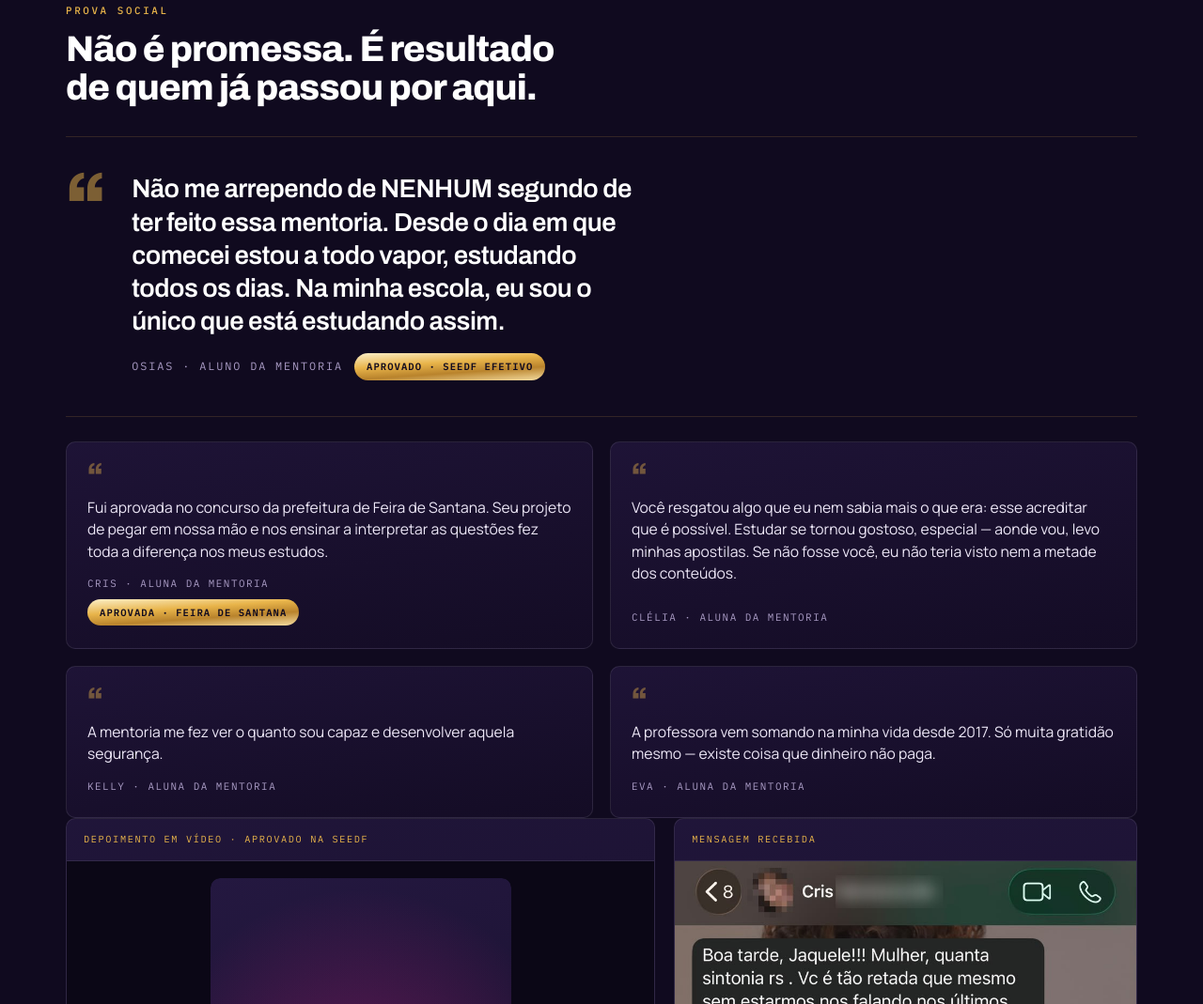
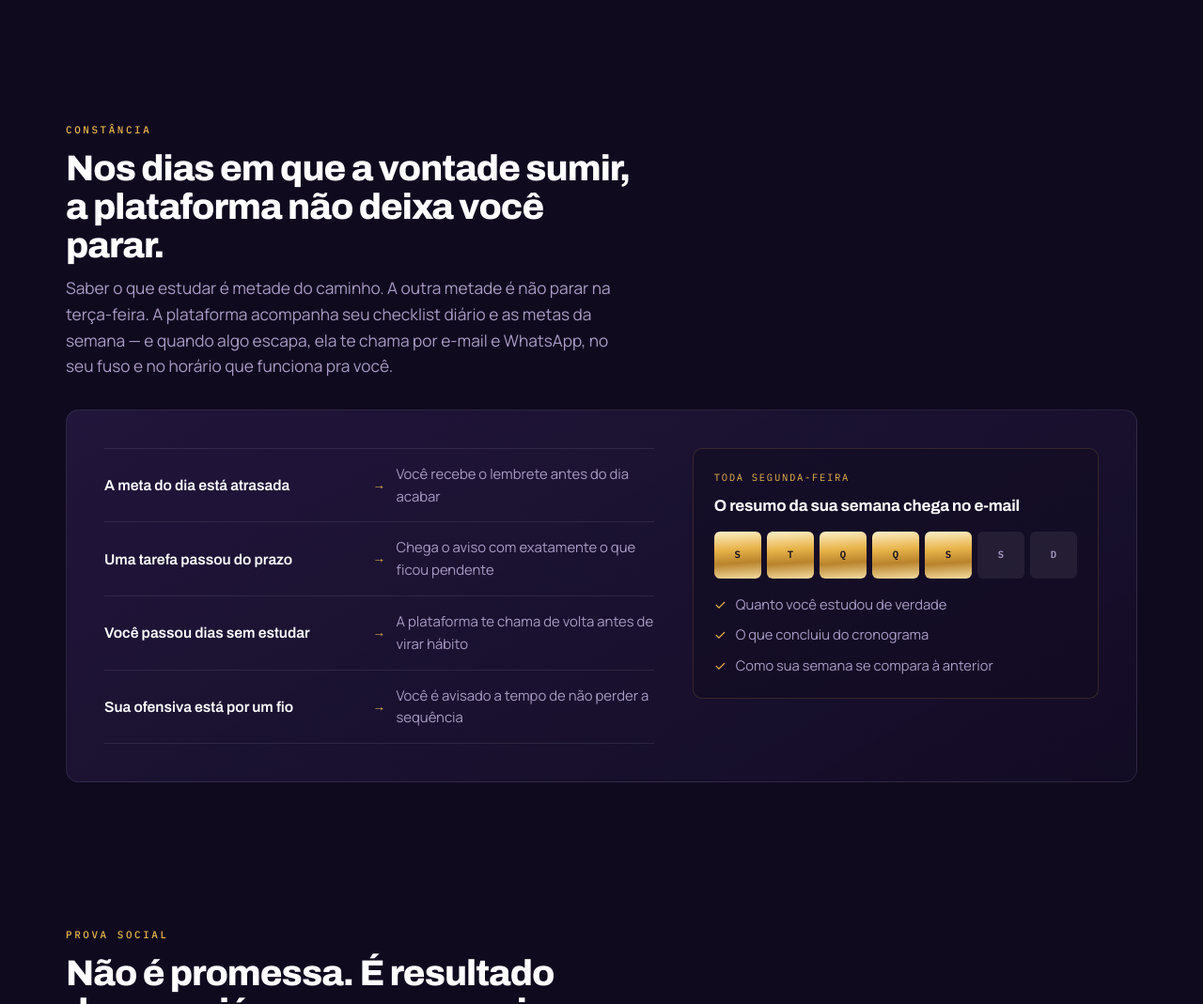
Before and after one commit to csantanak/mentoria-seedf-lp, a website: page public/index.html in a window 1280 px wide. Shown: the part 3544-4613 px from the top of the page at 94% size. Drawn offline with Linux system fonts and the light colour scheme.

Commit message:
Adiciona a seção de constância: checklist, cobrança automática e resumo semanal
Co-Authored-By: Claude Opus 5 <noreply@anthropic.com>

```diff
--- a/public/index.html
+++ b/public/index.html
@@ -234,6 +234,30 @@ section{padding-block:clamp(44px,6vw,80px); position:relative}
 .photo img{display:block; width:100%; height:auto}
 .photo::after{content:""; position:absolute; inset:0; box-shadow:inset 0 0 60px rgba(16,10,31,.5); pointer-events:none}
 
+/* constância */
+.rotina{
+  border-radius:14px; padding:clamp(24px,3.4vw,40px);
+  background:linear-gradient(150deg,rgba(36,24,64,.85),rgba(20,13,38,.92));
+  border:1px solid var(--line-soft); margin-top:26px;
+  display:grid; grid-template-columns:minmax(0,1.15fr) minmax(0,.85fr); gap:clamp(22px,3.2vw,42px); align-items:start;
+}
+.gatilhos{display:flex; flex-direction:column; border-top:1px solid var(--line-soft)}
+.gatilho{display:grid; grid-template-columns:1fr auto 1fr; gap:14px; align-items:center;
+  padding-block:15px; border-bottom:1px solid var(--line-soft)}
+.gatilho .quando{font-family:"Archivo",sans-serif; font-weight:600; font-size:.98rem; color:var(--white)}
+.gatilho .seta{color:var(--gold); font-family:"IBM Plex Mono",monospace; font-size:.85rem}
+.gatilho .entao{font-size:.93rem; color:var(--muted)}
+.semana{background:rgba(16,10,31,.5); border:1px solid var(--line); border-radius:var(--r); padding:22px}
+.semana .k{font-family:"IBM Plex Mono",monospace; font-size:.66rem; letter-spacing:.16em; text-transform:uppercase; color:var(--gold)}
+.semana h3{margin:8px 0 14px}
+.dias{display:flex; gap:6px; margin-bottom:16px}
+.dia{flex:1; aspect-ratio:1; border-radius:6px; display:grid; place-items:center;
+  font-family:"IBM Plex Mono",monospace; font-size:.66rem; font-weight:600; color:var(--night); background:var(--foil)}
+.dia.vazio{background:rgba(255,255,255,.07); color:var(--muted)}
+.semana ul{list-style:none; margin:0; padding:0; display:flex; flex-direction:column; gap:9px}
+.semana li{display:grid; grid-template-columns:auto 1fr; gap:10px; font-size:.92rem; color:var(--muted)}
+.semana li span:first-child{color:var(--gold)}
+
 /* prova social */
 .quote-big{
   display:grid; grid-template-columns:auto 1fr; gap:clamp(16px,2.5vw,28px); align-items:start;
@@ -339,6 +363,9 @@ footer{border-top:1px solid var(--line-soft); padding-block:28px; background:var
   font-family:"IBM Plex Mono",monospace; font-size:.66rem; letter-spacing:.1em; text-transform:uppercase; color:var(--muted)}
 
 @media (max-width:940px){
+  .rotina{grid-template-columns:1fr}
+  .gatilho{grid-template-columns:1fr; gap:4px}
+  .gatilho .seta{display:none}
   .depo-grid{grid-template-columns:1fr !important}
   .provas{grid-template-columns:1fr}
   .quote-big{grid-template-columns:1fr; gap:4px}
@@ -594,6 +621,11 @@ footer{border-top:1px solid var(--line-soft); padding-block:28px; background:var
         <div class="chk">✓</div>
       </div>
       <div class="incl-item">
+        <div class="k">Rotina</div>
+        <div><h3>Checklist diário e cobrança automática</h3><p>Metas da semana, tarefas do dia e lembretes por e-mail e WhatsApp quando você atrasa — você não depende de lembrar sozinho.</p></div>
+        <div class="chk">✓</div>
+      </div>
+      <div class="incl-item">
         <div class="k">Cronograma</div>
         <div><h3>Cronograma pronto no primeiro dia, revisado depois do edital</h3><p>Você não espera nada para começar: entra com um cronograma estruturado na mão. Quando o edital for publicado, ele é conferido junto com você em até 48 horas e ajustado ao que a banca de fato cobrou.</p></div>
         <div class="chk">✓</div>
@@ -639,6 +671,55 @@ footer{border-top:1px solid var(--line-soft); padding-block:28px; background:var
       <p class="lede">A mentoria não é um curso gravado que você assiste sozinho. São dois encontros por semana com a professora olhando o seu cronograma, corrigindo a sua discursiva e dizendo, com nome e sobrenome, o que você precisa ajustar até a próxima sessão.</p>
       <p class="lede">É esse acompanhamento que separa quem estuda muito de quem estuda na direção certa. Nesta turma são <b style="color:var(--gold)">quatro meses</b> dele — três do programa e um de bônus.</p>
       <a class="top-cta" href="#ficha" style="align-self:flex-start; padding:12px 22px; font-size:.9rem">Quero entrar na turma com 10% off</a>
+    </div>
+  </div>
+</section>
+
+<section>
+  <div class="wrap">
+    <div class="sec-head">
+      <p class="eyebrow">Constância</p>
+      <h2>Nos dias em que a vontade sumir,<br>a plataforma não deixa você parar.</h2>
+      <p class="lede">Saber o que estudar é metade do caminho. A outra metade é não parar na terça-feira. A plataforma acompanha seu checklist diário e as metas da semana — e quando algo escapa, ela te chama por e-mail e WhatsApp, no seu fuso e no horário que funciona pra você.</p>
+    </div>
+
+    <div class="rotina">
+      <div class="gatilhos">
+        <div class="gatilho">
+          <span class="quando">A meta do dia está atrasada</span>
+          <span class="seta">&rarr;</span>
+          <span class="entao">Você recebe o lembrete antes do dia acabar</span>
+        </div>
+        <div class="gatilho">
+          <span class="quando">Uma tarefa passou do prazo</span>
+          <span class="seta">&rarr;</span>
+          <span class="entao">Chega o aviso com exatamente o que ficou pendente</span>
+        </div>
+        <div class="gatilho">
+          <span class="quando">Você passou dias sem estudar</span>
+          <span class="seta">&rarr;</span>
+          <span class="entao">A plataforma te chama de volta antes de virar hábito</span>
+        </div>
+        <div class="gatilho">
+          <span class="quando">Sua ofensiva está por um fio</span>
+          <span class="seta">&rarr;</span>
+          <span class="entao">Você é avisado a tempo de não perder a sequência</span>
+        </div>
+      </div>
+
+      <div class="semana">
+        <p class="k">Toda segunda-feira</p>
+        <h3>O resumo da sua semana chega no e-mail</h3>
+        <div class="dias" aria-hidden="true">
+          <span class="dia">S</span><span class="dia">T</span><span class="dia">Q</span>
+          <span class="dia">Q</span><span class="dia">S</span><span class="dia vazio">S</span><span class="dia vazio">D</span>
+        </div>
+        <ul>
+          <li><span>&#10003;</span><span>Quanto você estudou de verdade</span></li>
+          <li><span>&#10003;</span><span>O que concluiu do cronograma</span></li>
+          <li><span>&#10003;</span><span>Como sua semana se compara à anterior</span></li>
+        </ul>
+      </div>
     </div>
   </div>
 </section>
@@ -764,6 +845,7 @@ footer{border-top:1px solid var(--line-soft); padding-block:28px; background:var
     <details><summary>Ainda não saiu o edital. Faz sentido começar agora?</summary><p>É exatamente o melhor momento. Você já entra com um cronograma pronto e começa a estudar no dia seguinte. Quando o edital for publicado, a gente revisa esse cronograma em até 48 horas para conferir se está tudo alinhado com o que a banca pediu — quem começou antes só ajusta a rota, em vez de recomeçar.</p></details>
     <details><summary>Trabalho em sala o dia inteiro. Vou dar conta?</summary><p>O programa foi pensado também para quem estuda no tempo que sobra. O cronograma é dimensionado para a sua realidade de horas, e os encontros ficam disponíveis para quem não puder estar ao vivo.</p></details>
     <details><summary>A mentoria é de 3 ou de 4 meses?</summary><p>O programa tem 3 meses. Quem entra nesta turma recebe o 4º mês como bônus, pelo mesmo investimento: são oito encontros a mais, com as mesmas correções e o mesmo acompanhamento.</p></details>
+    <details><summary>E se eu começar animado e esfriar depois de duas semanas?</summary><p>É para isso que existe o acompanhamento. A plataforma tem checklist diário e metas semanais, e quando você atrasa uma meta, deixa uma tarefa vencer ou fica dias sem estudar, ela mesma te chama por e-mail e WhatsApp — no seu fuso e no horário que funciona pra você. Toda segunda chega o resumo da semana. Some a isso os dois encontros ao vivo, e fica difícil sumir sem alguém perceber.</p></details>
     <details><summary>Como uso o cupom de 10%?</summary><p>Ao enviar a ficha, o código aparece na tela e segue no seu WhatsApp. Basta colá-lo no campo de cupom de desconto dentro do checkout da Hotmart antes de finalizar a matrícula.</p></details>
     <details><summary>E os meus dados?</summary><p>São usados apenas para o contato sobre a mentoria, conforme a LGPD. A qualquer momento você pode pedir a exclusão pelo mesmo WhatsApp. Leia a <a class="privacy-link" href="/politica-de-privacidade.html" target="_blank">Política de Privacidade completa</a>.</p></details>
   </div>
```
